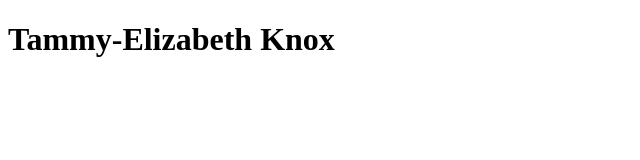
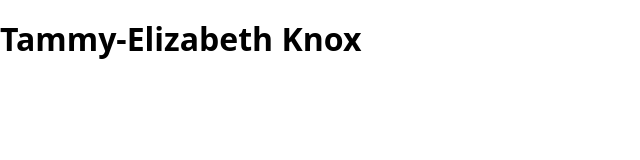
Before and after one commit to TammyKnox/hci-design-fundamentals, a plain HTML site: page index.html in a window 1280 px wide. Shown: the whole page, without its empty margins (0-640 px from the left). Drawn offline with nearby package versions, Linux system fonts and the light colour scheme.

Commit message:
Added minified modern-normalize css file.

```diff
--- a/assets/styles/styles.css
+++ b/assets/styles/styles.css
@@ -0,0 +1,5 @@
+/**
+ * Main CSS Styles by Tammy Knox
+ * This file was created for DePaul's HCI-472 HCI Design Fundamentals Course.
+ * Not for duplication.
+ * /
--- a/index.html
+++ b/index.html
@@ -4,6 +4,7 @@
     <meta charset="utf-8">
     <title>Tammy Knox | HCI Design Fundamentals II</title>
     <meta name="description" content="Project file for the HCI Design Fundamentals II Course">
+    <link rel="stylesheet" type="text/css" href="assets/styles/modern-normalize.css">
     <link rel="stylesheet" type="text/css" href="assets/styles/styles.css">
     <script src="https://ajax.googleapis.com/ajax/libs/jquery/1.7.1/jquery.min.js"></script>
     <script src="assets/script.js"></script>
```
Also changed, not shown: assets/styles/modern-normalize.css (added, +8 -0 lines).
